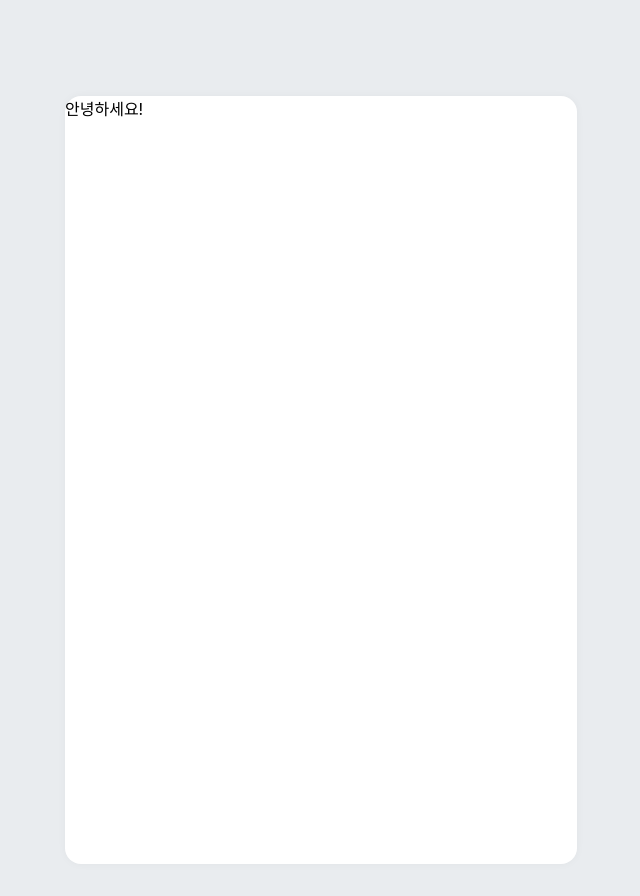
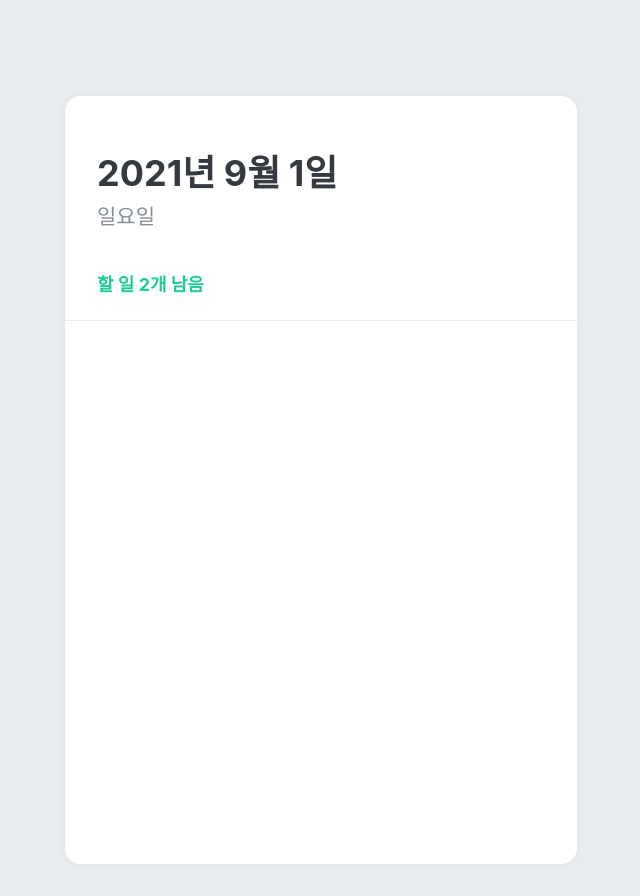
Before and after one commit to YunPC/awesome-todolist, a React (Create React App) app: page / in a window 1280 px wide. Shown: the whole page, without its empty margins (319-959 px from the left). Built offline with nearby package versions, Linux system fonts and the light colour scheme.

Commit message:
TodoHead 컴포넌트 제작(#2)

```diff
--- a/src/App.js
+++ b/src/App.js
@@ -1,6 +1,7 @@
 import React from 'react'
 import { createGlobalStyle } from 'styled-components'
 import TodoTemplate from './components/TodoTemplate'
+import TodoHead from './components/TodoHead'
 
 const GlobalStyle = createGlobalStyle`
   body{
@@ -12,7 +13,9 @@
   return (
     <>
       <GlobalStyle />
-      <TodoTemplate>안녕하세요!</TodoTemplate>
+      <TodoTemplate>
+        <TodoHead />
+      </TodoTemplate>
     </>
   )
 }
--- /dev/null
+++ b/src/components/TodoHead.js
@@ -0,0 +1,38 @@
+import React from 'react'
+import styled from 'styled-components'
+
+const TodoHeadBlock = styled.div`
+  padding-top: 48px;
+  padding-left: 32px;
+  padding-right: 32px;
+  padding-bottom: 24px;
+  border-bottom: 1px solid #e9ecef;
+  h1 {
+    margin: 0;
+    font-size: 36px;
+    color: #343a40;
+  }
+  .day {
+    margin-top: 4px;
+    color: #868e96;
+    font-size: 21px;
+  }
+  .tasks-left {
+    color: #20c997;
+    font-size: 18px;
+    margin-top: 40px;
+    font-weight: bold;
+  }
+`
+
+function TodoHead() {
+  return (
+    <TodoHeadBlock>
+      <h1>2021년 9월 1일</h1>
+      <div className="day">일요일</div>
+      <div className="tasks-left">할 일 2개 남음</div>
+    </TodoHeadBlock>
+  )
+}
+
+export default TodoHead
```
